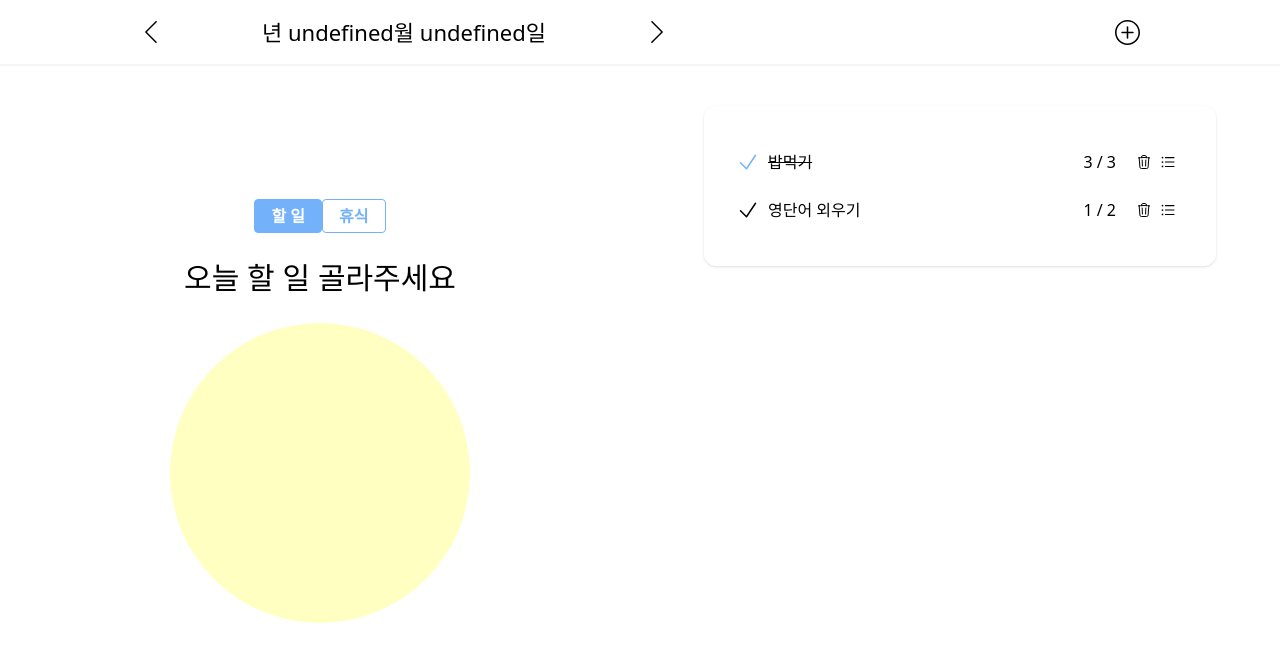
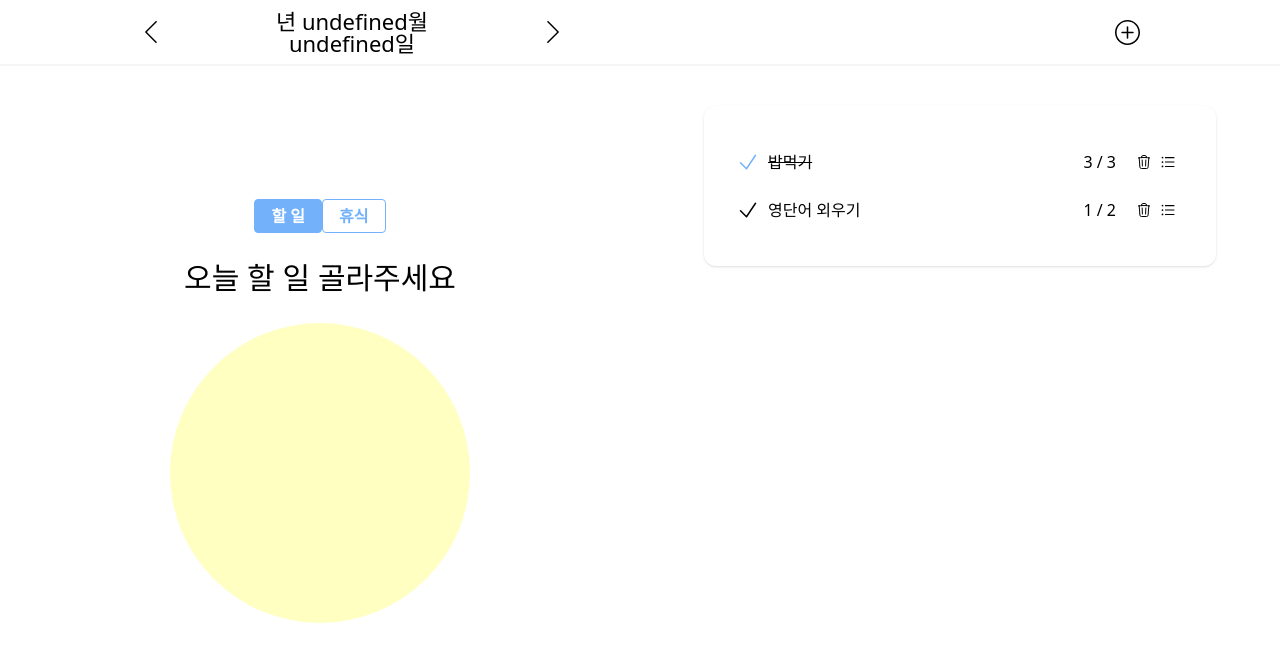
Before and after one commit to growth-ring/taskgrow, a React (Vite) app in the folder app-client/: page /todos in a window 1280 px wide. Shown: the top 662 px of the page. Built offline with nearby package versions, Linux system fonts and the light colour scheme.

Commit message:
todo header 날짜 간격 수정

```diff
--- a/app-client/src/components/Todos/HeaderDate.tsx
+++ b/app-client/src/components/Todos/HeaderDate.tsx
@@ -5,6 +5,11 @@ import { SlArrowLeft, SlArrowRight } from "react-icons/sl";
 
 const Arrow = styled.button`
     margin: 0 100px;
+`;
+
+const Today = styled.div`
+    width: 180px;
+    text-align: center;
 `;
 
 const HeaderDate = () => {
@@ -20,7 +25,7 @@ const HeaderDate = () => {
   return (
     <>
       <Arrow onClick={() => handleShowDate('previous')}><SlArrowLeft /></Arrow>
-      <div>{`${years}년 ${month}월 ${day}일`}</div>
+      <Today>{`${years}년 ${month}월 ${day}일`}</Today>
       <Arrow onClick={() => handleShowDate('next')}><SlArrowRight /></Arrow>
     </>
   );
--- a/app-client/src/pages/MainPage/index.tsx
+++ b/app-client/src/pages/MainPage/index.tsx
@@ -1,7 +1,5 @@
 import styled from 'styled-components';
 import Calendar from '../../components/Calendar/Calendar';
-
-import axios from 'axios';
 
 const Main = styled.div`
     display: flex;
```
